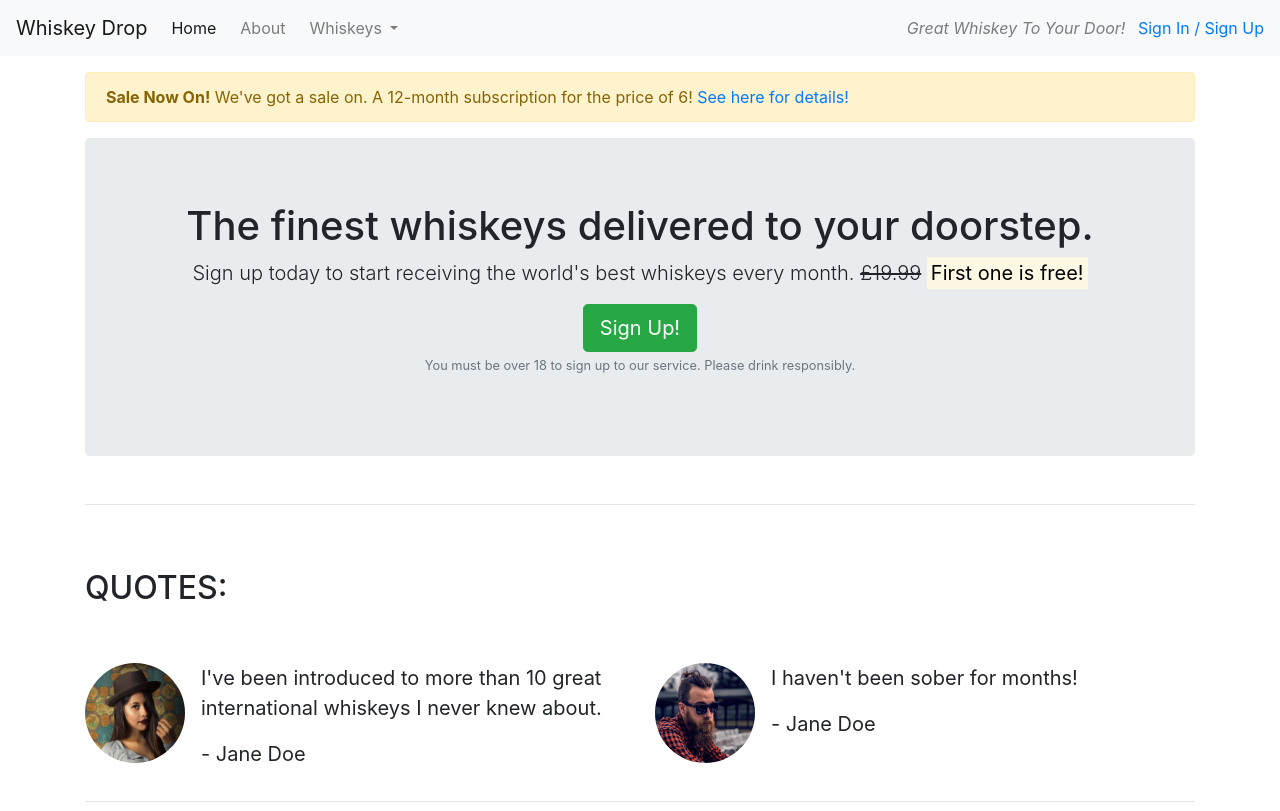
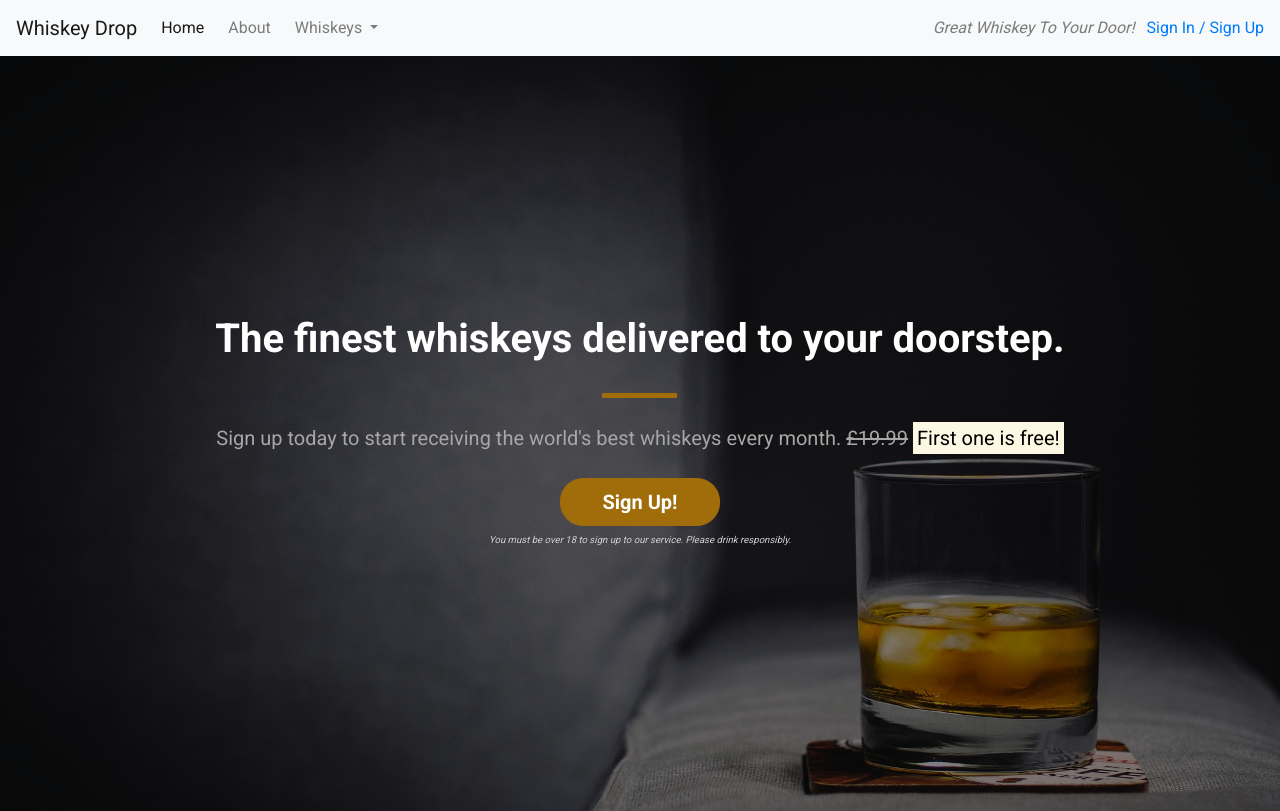
Before and after one commit to whelew/bootstrap-test, a plain HTML site: page index.html in a window 1280 px wide. Shown: the top 811 px of the page. Drawn offline with nearby package versions, Linux system fonts and the light colour scheme.

Commit message:
Customised Callout container CSS

```diff
--- /dev/null
+++ b/css/style.css
@@ -0,0 +1,95 @@
+body {
+    font-family: 'Roboto', sans-serif;
+}
+
+.alert-container {}
+
+.callout-container {
+    height: 100vh;
+
+    background: url("../images/whiskey-background.jpg") no-repeat bottom right fixed;
+    -webkit-background-size: cover;
+    -moz-background-size: cover;
+    -o-background-size: cover;
+    background-size: cover;
+
+    display: flex;
+    align-items: center;
+    justify-content: center;
+
+    position: relative;
+}
+
+.opaque-overlay {
+    position: absolute;
+    top: 0;
+    left: 0;
+    height: 100%;
+    width: 100%;
+    background-color: rgba(0, 0, 0, 0.5);
+}
+
+.quotes-container {}
+
+.features-container {}
+
+/* Block Divivder */
+
+.block-divider {
+    width: 75px;
+    height: 5px;
+    border: 0;
+}
+
+.block-divider--orange {
+    background-color: #a16c0a;
+}
+
+.block-divider--short {
+    width: 35px;
+}
+
+/* Jumbotron */
+
+.jumbotron {
+    background-color: transparent;
+}
+
+.jumbotron-header {
+    color: white;
+    font-weight: bold;
+    margin-bottom: 30px;
+}
+
+.jumbotron .lead {
+    margin: 25px 0;
+    color: #a7a7a7;
+}
+
+.jumbotron small {
+    font-size: 60%;
+    font-style: italic;
+    color: #d0d0d0;
+}
+
+/* Buttons */
+
+.btn--cta {
+    font-weight: bold;
+    border-radius: 23px;
+    width: 160px;
+}
+
+.btn--red {
+    color: white;
+    background-color: #a16c0a;
+    border-color: #a16c0a;
+}
+
+.btn--red:hover,
+.btn--red:active,
+.btn--red:focus,
+.btn--red:active:focus {
+    background-color: #d68b08;
+    border-color: #d68b08;
+}
--- a/index.html
+++ b/index.html
@@ -7,6 +7,8 @@
   <title>Whiskey Drop | Taste a new whiskey every month</title>
   <link rel="stylesheet" href="https://cdn.jsdelivr.net/npm/bootstrap@4.1.3/dist/css/bootstrap.min.css"
     integrity="sha384-MCw98/SFnGE8fJT3GXwEOngsV7Zt27NXFoaoApmYm81iuXoPkFOJwJ8ERdknLPMO" crossorigin="anonymous">
+  <link href="https://fonts.googleapis.com/css?family=Roboto:400,700" rel="stylesheet">
+  <link rel="stylesheet" href="css/style.css">
   <script src="https://kit.fontawesome.com/3f2a0a98d4.js" crossorigin="anonymous"></script>
 </head>
 
@@ -40,7 +42,8 @@
       <a href="/login">Sign In / Sign Up</a>
     </div>
   </nav>
-  <article class="container mt-3">
+  <!--Alert-->
+  <!-- <div class="container alert-container">
     <div class="row d-none d-sm-block">
       <div class="col-12">
         <div class="alert alert-warning">
@@ -49,25 +52,32 @@
         </div>
       </div>
     </div>
+  </div> -->
+  <!--Alert-->
   <!-- Callout -->
+  <div class="container-fluid callout-container">
+    <div class="opaque-overlay">&nbsp;</div>
     <div class="row">
       <div class="col-12">
         <section class="callout jumbotron text-center">
-          <h1>The finest whiskeys delivered to your doorstep.</h1>
+          <h1 class="jumbotron-header">The finest whiskeys delivered to your doorstep.</h1>
+          <hr class="block-divider block-divider--orange">
           <p class="lead">Sign up today to start receiving the world's best whiskeys every month.
             <s class="d-none d-sm-inline">£19.99</s>
             <span class="d-inline d-sm-none"><br></span>
             <strong><mark>First one is free!</mark></strong> </p>
-          <button class="btn btn-success btn-lg" data-toggle="modal" data-target="#signUpModal">Sign Up!</button>
-          <p class="text-muted"><small>You must be over 18 to sign up to our service. Please drink responsibly.</small>
+          <button class="btn btn-lg btn--cta btn--red" data-toggle="modal" data-target="#signUpModal">Sign Up!</button>
+          <p class="text-muted"><small>You must be over 18 to sign up to our service. Please drink
+              responsibly.</small>
           </p>
         </section>
       </div>
     </div>
     <!-- /.callout -->
-    <hr>
+  </div>
 
   <!-- Quotes -->
+  <div class="container quotes-container">
     <section class="quotes">
       <div class="row">
         <div class="col-12 my-5">
@@ -104,9 +114,10 @@
       </div>
     </section>
     <!-- /.quotes -->
-    <hr>
+  </div>
 
   <!-- Features -->
+  <div class="container features-container">
     <section class="features">
       <div class="row">
         <div class="col-12 my-5">
@@ -151,6 +162,7 @@
       </div>
     </section>
     <!-- /.features -->
+  </div>
   <!-- Table -->
   <table class="table">
     <thead>
@@ -183,7 +195,7 @@
     </tbody>
   </table>
   <!-- Table -->
-  </article>
+
   <div class="modal" tabindex="-1" role="dialog" id="signUpModal">
     <div class="modal-dialog" role="document">
       <div class="modal-content">
```
Also changed, not shown: images/whiskey-background.jpg (added). Lines whose indentation alone changed are shown as unchanged.
